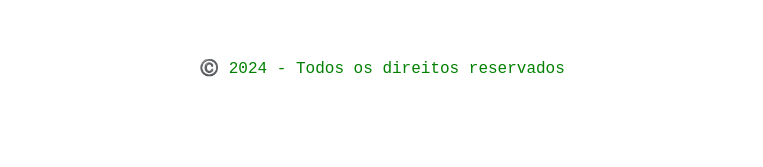
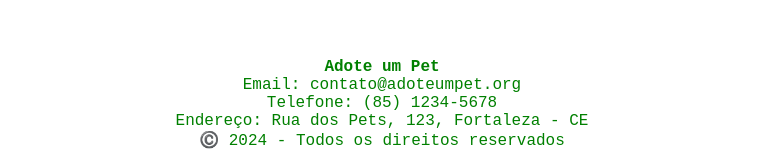
Before and after one commit to flaviare1s/bootcamp-soulcode-atividade-semana-4, a React (Vite) app: page / in a window 1280 px wide. Shown: the part 1719-1886 px from the top of the page, without its empty margins (258-1021 px from the left). Before the commit the page ends 1817 px from the top, so only its background shows below. Built offline with nearby package versions, Linux system fonts and the light colour scheme.

Commit message:
Coloquei mais informações no footer

```diff
--- a/src/components/Rodape.jsx
+++ b/src/components/Rodape.jsx
@@ -3,6 +3,10 @@ import './Rodape.css'
 const Rodape = () => {
   return (
     <footer>
+      <h4>Adote um Pet</h4>
+      <p>Email: contato@adoteumpet.org</p>
+      <p>Telefone: (85) 1234-5678</p>
+      <p>Endereço: Rua dos Pets, 123, Fortaleza - CE</p>
       <p>©️ 2024 - Todos os direitos reservados</p>
     </footer>
   )
```
